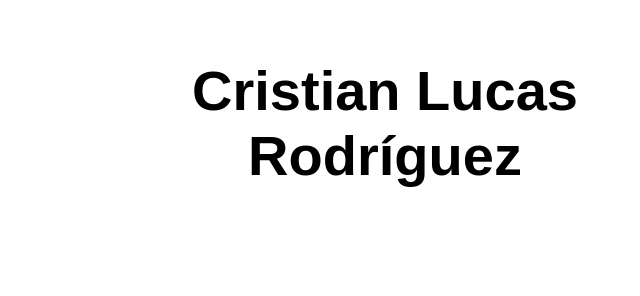
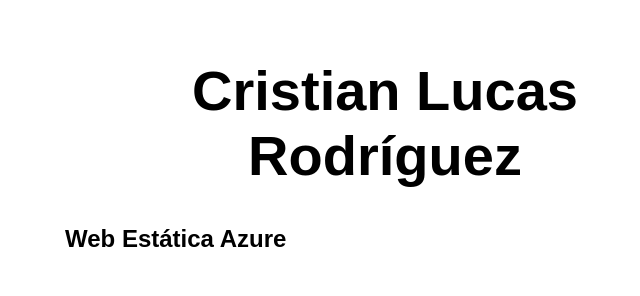
Before and after one commit to Clur95/my-first-static-web-app, a website: page src/index.html in a window 1280 px wide. Shown: the whole page, without its empty margins (255-895 px from the left). Drawn offline with Linux system fonts and the light colour scheme.

Commit message:
Cambio n1

```diff
--- a/src/index.html
+++ b/src/index.html
@@ -11,6 +11,7 @@
 <body>
   <main>
     <h1>Cristian Lucas Rodríguez</h1>
+    <h2>Web Estática Azure</h2>
   </main>
 </body>
 
```
